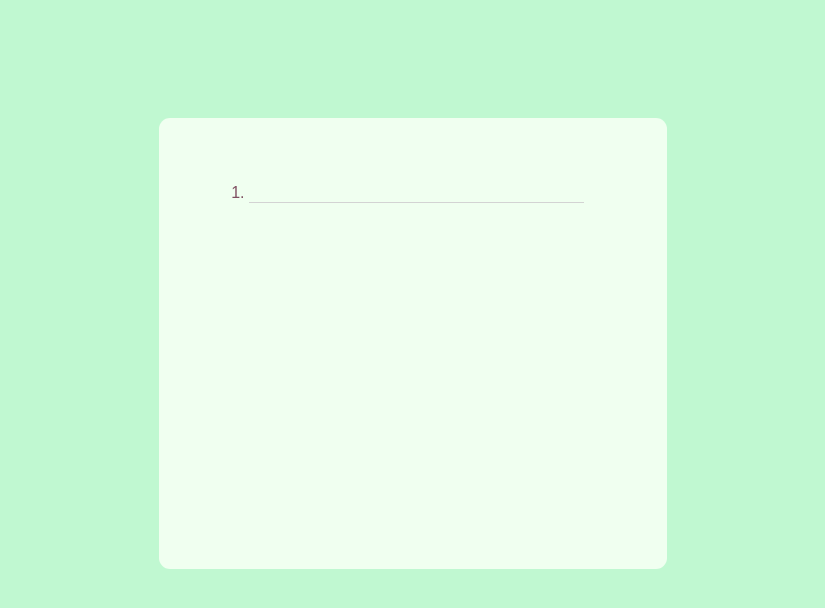
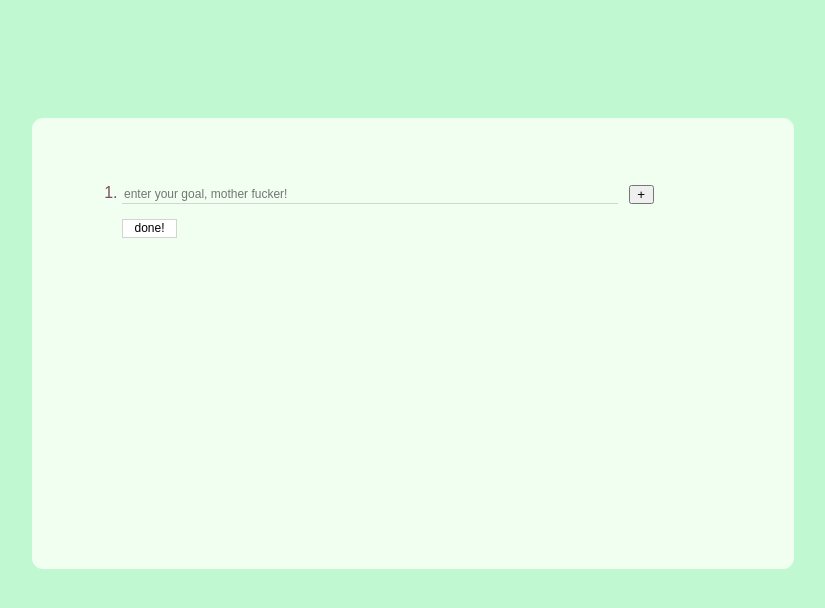
Before and after one commit to ranjanbuilds/optimist, a React (Create React App) app: page /goals in a window 1280 px wide. Shown: the top 608 px of the page, without its empty margins (227-1052 px from the left). Built offline with nearby package versions, Linux system fonts and the light colour scheme.

Commit message:
adding logic to goals to add the first gooooaallll

```diff
--- a/src/App.css
+++ b/src/App.css
@@ -2,9 +2,13 @@
   background: #C0F8D1;
   height: 100vh;
   display: grid;
-  grid-template-columns: 3fr 4fr 3fr;
+  grid-template-columns: 2fr 6fr 2fr;
   grid-gap: 5px;
   grid-template-rows: 1fr 4fr 2fr;
+}
+
+.hide {
+  display: none;
 }
 
 .Goals,
@@ -29,7 +33,7 @@ ol input {
   border: none;
   border-bottom: 1px solid lightgray;
   font-size: 12px;
-  width: 90%;
+  width: 100%;
 }
 
 ol li:hover {
@@ -42,6 +46,30 @@ input:focus {
 
 li {
   margin-bottom: 25px;
+}
+
+ol li form {
+  display: grid;
+  grid-template-columns: 2fr 1fr 1fr 1fr;
+  grid-template-rows: 1fr 1fr;
+  /* grid-column-gap: 10px; */
+  grid-gap: 15px;
+}
+
+ol li form input[name="goal"] {
+  grid-column: 1/4;
+}
+
+ol li form input[type="submit"] {
+  border: 1px solid lightgray;
+  background: white;
+  padding: none;
+  width: 55px;
+}
+
+ol li form button {
+  width: 25px;
+  padding: 0;
 }
 
 li:last-child {
--- a/src/Goals.js
+++ b/src/Goals.js
@@ -1,13 +1,30 @@
 import React from "react";
 
 class Goals extends React.Component {
+    constructor(props) {
+        super(props);
+        // This binding is necessary to make `this` work in the callback
+        this.handleClick = this.handleClick.bind(this);
+      }
 
+    handleClick(e){
+        let goalNumber = e.target.dataset.goal;
+        let relatedNick = document.getElementsByClassName(`nickName${goalNumber}`);
+        relatedNick[0].classList.remove("hide")
+    }
     render() {
         return (
             <div className="optimistApp">
                 <div className="Goals">
                     <ol>
-                        <li><input type="text"/></li>
+                        <li>
+                            <form onSubmit={this.submit}>
+                                <input type="text" name="goal" placeholder="enter your goal, mother fucker!"/>
+                                <button type="button" className="goal1" data-goal='1' onClick={this.handleClick}>+</button>
+                                <input type="text" name="goalNickname" className="nickName nickName1 hide" placeholder="nickname plz"/>
+                                <input type="submit" value="done!"/>
+                            </form>
+                        </li>
                     </ol>
                 </div>
             </div>
```
